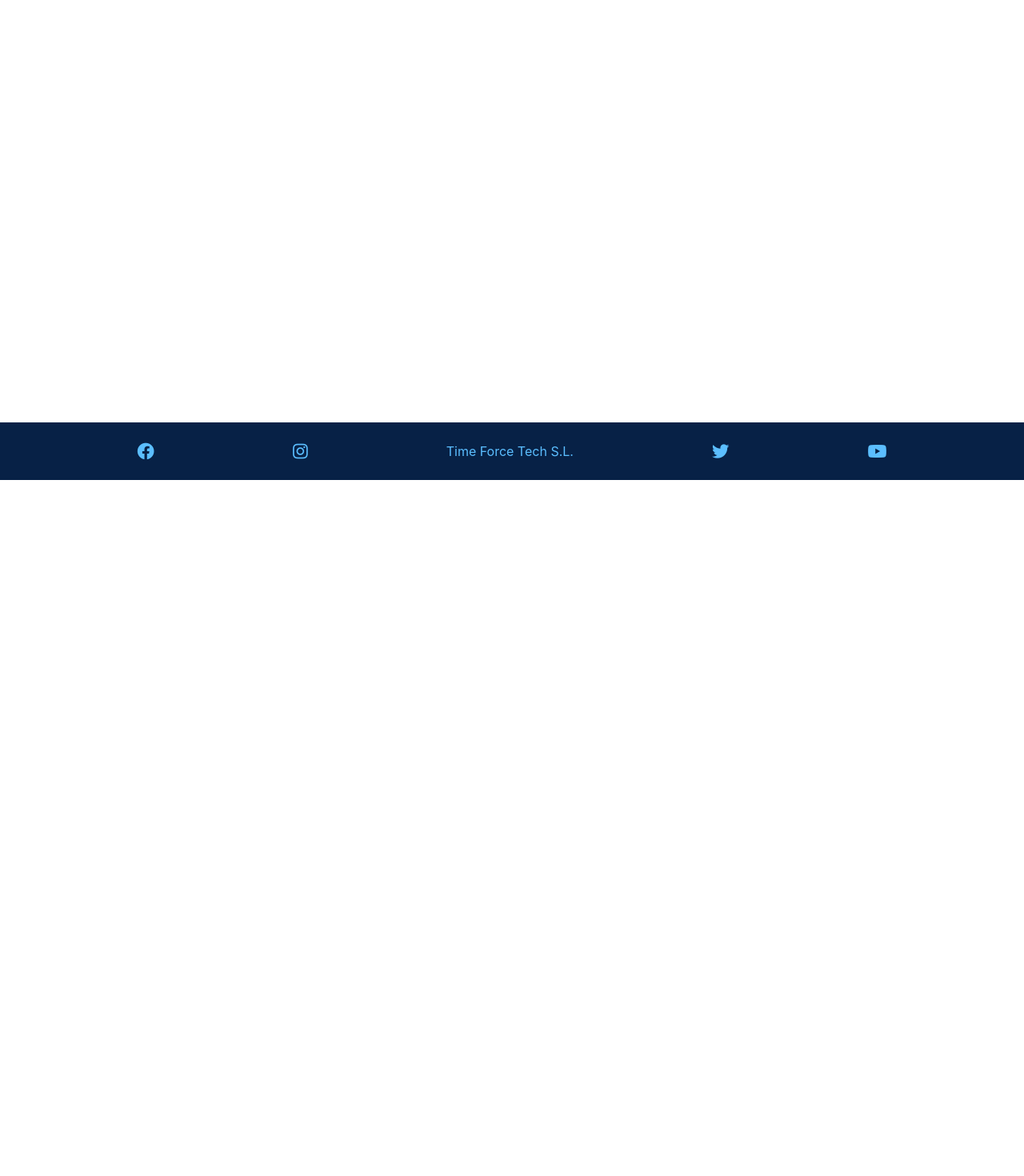
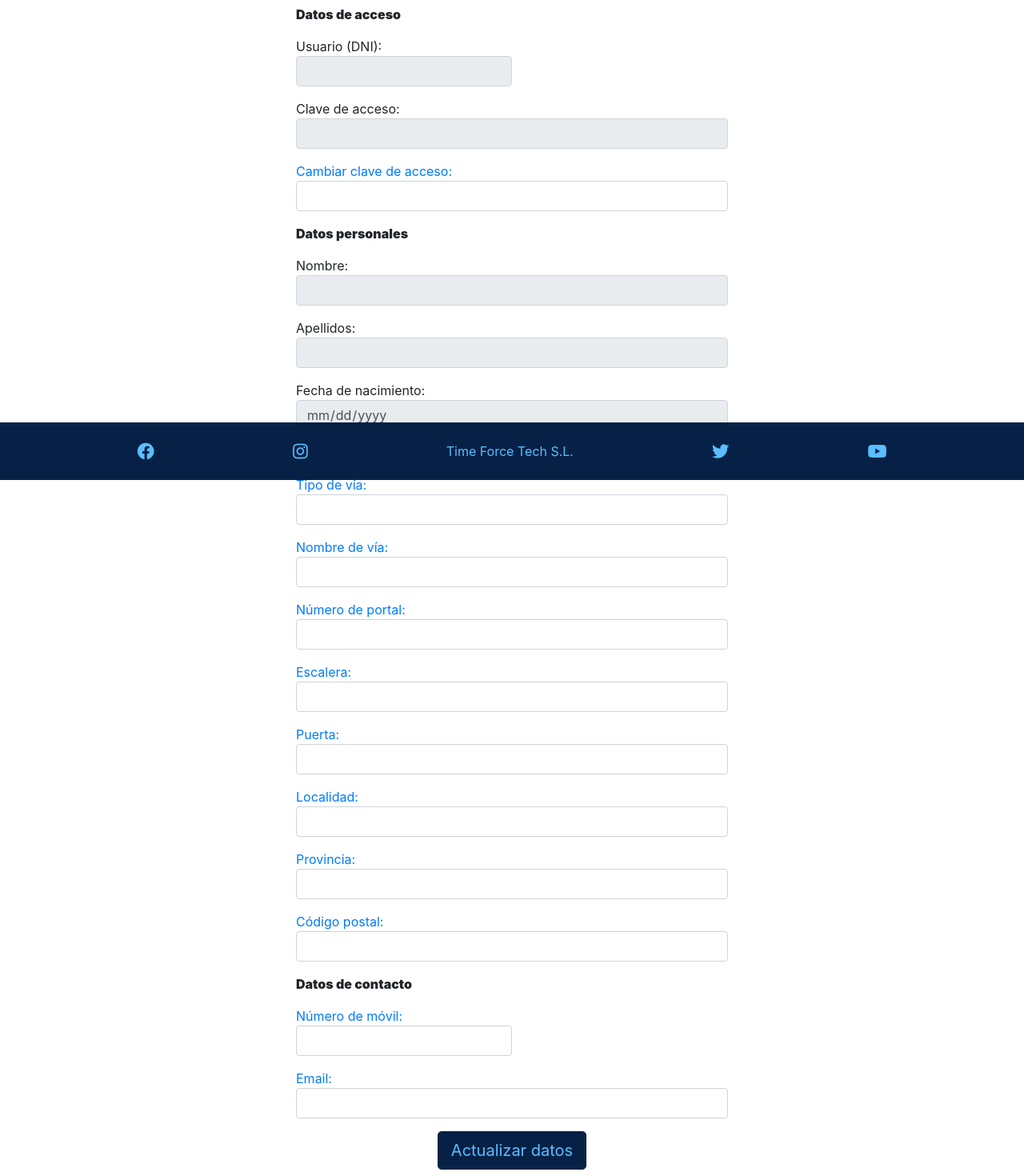
Before and after one commit to hcerpandam/TimeForceAppFERV1, an Angular app: page /perfil/1 in a window 1280 px wide. Before the commit this address led to /. Shown: the part 200-1670 px from the top of the page at 80% size. Before the commit the page ends 800 px from the top, so only its background shows below. Built offline with nearby package versions, Linux system fonts and the light colour scheme; no server answers.

Commit message:
Implementando servicios

```diff
--- a/src/app/components/home/header/header.component.html
+++ b/src/app/components/home/header/header.component.html
@@ -14,6 +14,10 @@
       <ul class="navbar-nav mx-auto">
 
       </ul>
+      <div class="col-md-6 col-md-offset-3 text-light">
+        <h1>Hi {{userName}}!</h1>
+        <p><a [routerLink]="['/login']" (click) ="logout()">Logout</a></p>
+      </div>
       <!--Drodown idiomas disponibles-->
       <ul class="navbar-nav mb-1">
         <li class="nav-item">
--- a/src/app/components/home/login/login.component.html
+++ b/src/app/components/home/login/login.component.html
@@ -14,32 +14,32 @@
         <form name="form" class="text-center" (ngSubmit)="f.form.valid &&  loginUsuario()" #f="ngForm" novalidate>
           <!--Usuario-->
           <div class="form-group mt-5 mb-5">
-            <label for="nif">Usuario (DNI)</label>
-            <input type="text" class="form-control mt-3" id="nif" aria-describedby="userHelp" name="Nif"
-                   [(ngModel)]="usuariolog.nif" #nif="ngModel"
-                   [ngClass]="{ 'is-invalid': f.submitted && nif.invalid }" required minlength="9" maxlength="9"/>
-            <small id="nifHelp" class="form-text text-muted text-center"> Introduce la letra de tu documento sin
+            <label for="username">Usuario (DNI)</label>
+            <input type="text" class="form-control mt-3" id="username" aria-describedby="userHelp" name="Nif"
+                   [(ngModel)]="usuariolog.username" #username="ngModel"
+                   [ngClass]="{ 'is-invalid': f.submitted && username.invalid }" required minlength="9" maxlength="9"/>
+            <small id="usernameHelp" class="form-text text-muted text-center"> Introduce la letra de tu documento sin
               espacio ni guión
             </small>
-            <div *ngIf="f.submitted && nif.invalid" class="invalid-feedback">
-              <div *ngIf="nif.errors.required">Usuario es un campo requerido</div>
-              <div *ngIf="nif.errors.minlength">Debes introducir 9 caracteres</div>
-              <div *ngIf="nif.errors.maxlength">Debes introducir 9 caracteres</div>
+            <div *ngIf="f.submitted && username.invalid" class="invalid-feedback">
+              <div *ngIf="username.errors.required">Usuario es un campo requerido</div>
+              <div *ngIf="username.errors.minlength">Debes introducir 9 caracteres</div>
+              <div *ngIf="username.errors.maxlength">Debes introducir 9 caracteres</div>
             </div>
           </div>
           <!--Contraseña-->
           <div class="form-group">
-            <label for="claveAcceso">Clave de acceso</label>
-            <input type="password" class="form-control mt-3" id="claveAcceso" aria-describedby="claveAcceso" name="claveAcceso"
-                   [(ngModel)]="usuariolog.claveAcceso" #claveAcceso="ngModel"
-                   [ngClass]="{ 'is-invalid': f.submitted && claveAcceso.invalid }" required minlength="8" maxlength="15"/>
-            <small id="claveAccesoHelp" class="form-text text-muted text-center"> La clave de acceso debe tener entre 8 y 15
+            <label for="password">Clave de acceso</label>
+            <input type="password" class="form-control mt-3" id="password" aria-describedby="password" name="password"
+                   [(ngModel)]="usuariolog.password" #password="ngModel"
+                   [ngClass]="{ 'is-invalid': f.submitted && password.invalid }" required minlength="8" maxlength="15"/>
+            <small id="passwordHelp" class="form-text text-muted text-center"> La clave de acceso debe tener entre 8 y 15
               caracteres
             </small>
-            <div *ngIf="f.submitted && claveAcceso.invalid" class="invalid-feedback">
-              <div *ngIf="claveAcceso.errors.required">Clave de acceso es un campo requerido</div>
-              <div *ngIf="claveAcceso.errors.minlength">La contraseña debe tener entre 8 y 15 caracteres</div>
-              <div *ngIf="claveAcceso.errors.maxlength">La contraseña debe tener entre 8 y 15 caracteres</div>
+            <div *ngIf="f.submitted && password.invalid" class="invalid-feedback">
+              <div *ngIf="password.errors.required">Clave de acceso es un campo requerido</div>
+              <div *ngIf="password.errors.minlength">La contraseña debe tener entre 8 y 15 caracteres</div>
+              <div *ngIf="password.errors.maxlength">La contraseña debe tener entre 8 y 15 caracteres</div>
             </div>
           </div>
           <!--Loguearse-->
--- a/src/app/components/user/myprofile/myprofile.component.html
+++ b/src/app/components/user/myprofile/myprofile.component.html
@@ -13,20 +13,20 @@
           <!--Usuario-->
           <!--TODO: Controlar que solo meta números y letras y solo 9-->
           <div class="form-group">
-            <label for="usuario">Usuario (DNI):</label>
-            <input [readOnly]="true" type="text" class="form-control w-50" id="usuario" aria-describedby="userHelp" name="usuario"
-                   [(ngModel)]="model.usuario" #usuario="ngModel"/>
+            <label for="username">Usuario (DNI):</label>
+            <input [readOnly]="true" type="text" class="form-control w-50" id="username" aria-describedby="userHelp" name="username"
+                   [(ngModel)]="usuarioModificado.username" #username="ngModel"/>
           </div>
           <!--Contraseña-->
           <div class="form-group">
-            <label for="cAcceso">Clave de acceso:</label>
-            <input [readOnly]="true" type="password" class="form-control" id="cAcceso" aria-describedby="cAccesoE" name="cAcceso"
-                   [(ngModel)]="model.cAcceso" #cAcceso="ngModel"/>
+            <label for="password">Clave de acceso:</label>
+            <input [readOnly]="true" type="password" class="form-control" id="password" aria-describedby="passwordHelp" name="password"
+                   [(ngModel)]="usuarioModificado.password" #password="ngModel"/>
           </div>
           <!--Cambiar contraseña-->
           <div class="form-group">
             <label for="cAcceso2" style="color: #007bff">Cambiar clave de acceso:</label>
-            <input type="password" class="form-control" id="cAcceso2" name="cAcceso2" [(ngModel)]="model.cAcceso2"
+            <input type="password" class="form-control" id="cAcceso2" name="cAcceso2" [(ngModel)]="usuarioModificado.cAcceso2"
                    #cAcceso2="ngModel"/>
           </div>
 
@@ -35,21 +35,21 @@
           <!--Nombre-->
           <!--TODO: Controlar que solo meta letras-->
           <div class="form-group">
-            <label for="fname">Nombre:</label>
-            <input [readOnly]="true" type="text" class="form-control" id="fname" name="fname" [(ngModel)]="model.fname" #fname="ngModel"/>
+            <label for="nombre">Nombre:</label>
+            <input [readOnly]="true" type="text" class="form-control" id="nombre" name="nombre" [(ngModel)]="usuarioModificado.nombre" #nombre="ngModel"/>
           </div>
           <!--Apellidos-->
           <!--TODO: Controlar que solo meta letras-->
           <div class="form-group">
-            <label for="surname">Apellidos:</label>
-            <input [readOnly]="true" type="text" class="form-control" id="surname" name="surname" [(ngModel)]="model.surname" #surname="ngModel"/>
+            <label for="apellidos">Apellidos:</label>
+            <input [readOnly]="true" type="text" class="form-control" id="apellidos" name="apellidos" [(ngModel)]="usuarioModificado.apellidos" #apellidos="ngModel"/>
           </div>
           <!--Fecha de nacimiento-->
           <!--TODO: Controlar que la fecha no sea anterior a 100 años antes-->
           <div class="form-group">
-            <label for="dateOfBirth">Fecha de nacimiento:</label>
-            <input [readOnly]="true" type="date" class="form-control" id="dateOfBirth" aria-describedby="dateBirth" name="dateOfBirth"
-                   [(ngModel)]="model.dateOfBirth" #dateOfBirth="ngModel"/>
+            <label for="fechaNacimiento">Fecha de nacimiento:</label>
+            <input [readOnly]="true" type="date" class="form-control" id="fechaNacimiento" aria-describedby="dateBirth" name="fechaNacimiento"
+                   [(ngModel)]="usuarioModificado.fechaNacimiento" #fechaNacimiento="ngModel"/>
           </div>
 
           <!--Datos de localización-->
@@ -57,71 +57,71 @@
           <!--Tipo de vía-->
           <!--TODO: Controlar que solo meta un valor const-tiposvia-->
           <div class="form-group">
-            <label for="roadType" style="color: #007bff">Tipo de vía:</label>
-            <input type="text" class="form-control" id="roadType" name="roadType" [(ngModel)]="model.roadType"
-                   #roadType="ngModel" [ngClass]="{ 'is-invalid': f.submitted && roadType.invalid }" required/>
-            <div *ngIf="f.submitted && roadType.invalid" class="invalid-feedback">
-              <div *ngIf="roadType.errors.required">Debes introducir un tipo de vía válido</div>
+            <label for="tipoVia" style="color: #007bff">Tipo de vía:</label>
+            <input type="text" class="form-control" id="tipoVia" name="tipoVia" [(ngModel)]="usuarioModificado.tipoVia"
+                   #tipoVia="ngModel" [ngClass]="{ 'is-invalid': f.submitted && tipoVia.invalid }" required/>
+            <div *ngIf="f.submitted && tipoVia.invalid" class="invalid-feedback">
+              <div *ngIf="tipoVia.errors.required">Debes introducir un tipo de vía válido</div>
             </div>
           </div>
           <!--Nombre-->
           <div class="form-group">
-            <label for="roadName" style="color: #007bff">Nombre de vía:</label>
-            <input type="text" class="form-control" id="roadName" name="roadName" [(ngModel)]="model.roadName"
-                   #roadName="ngModel" [ngClass]="{ 'is-invalid': f.submitted && roadName.invalid }" required/>
-            <div *ngIf="f.submitted && roadName.invalid" class="invalid-feedback">
-              <div *ngIf="roadName.errors.required">Nombre de vía es un campo requerido</div>
+            <label for="nombreVia" style="color: #007bff">Nombre de vía:</label>
+            <input type="text" class="form-control" id="nombreVia" name="nombreVia" [(ngModel)]="usuarioModificado.nombreVia"
+                   #nombreVia="ngModel" [ngClass]="{ 'is-invalid': f.submitted && nombreVia.invalid }" required/>
+            <div *ngIf="f.submitted && nombreVia.invalid" class="invalid-feedback">
+              <div *ngIf="nombreVia.errors.required">Nombre de vía es un campo requerido</div>
             </div>
           </div>
           <!--Número-->
           <!--TODO: Controlar que meta máximo tres digitos positivos-->
           <div class="form-group">
-            <label for="roadNumber" style="color: #007bff">Número de portal:</label>
-            <input type="number" class="form-control" id="roadNumber" name="roadNumber" [(ngModel)]="model.roadNumber"
-                   #roadNumber="ngModel" [ngClass]="{ 'is-invalid': f.submitted && roadNumber.invalid }" required/>
-            <div *ngIf="f.submitted && roadNumber.invalid" class="invalid-feedback">
-              <div *ngIf="roadNumber.errors.required">Número de portal es un campo requerido</div>
+            <label for="numeroPortal" style="color: #007bff">Número de portal:</label>
+            <input type="number" class="form-control" id="numeroPortal" name="numeroPortal" [(ngModel)]="usuarioModificado.numeroPortal"
+                   #numeroPortal="ngModel" [ngClass]="{ 'is-invalid': f.submitted && numeroPortal.invalid }" required/>
+            <div *ngIf="f.submitted && numeroPortal.invalid" class="invalid-feedback">
+              <div *ngIf="numeroPortal.errors.required">Número de portal es un campo requerido</div>
             </div>
           </div>
           <!--Escalera-->
           <div class="form-group">
-            <label for="stairs" style="color: #007bff">Escalera:</label>
-            <input type="text" class="form-control" id="stairs">
+            <label for="escalera" style="color: #007bff">Escalera:</label>
+            <input type="text" class="form-control" id="escalera">
           </div>
           <!--Puerta-->
           <!--TODO: Controlar que el número sea mayor que 0-->
           <div class="form-group">
-            <label for="door" style="color: #007bff">Puerta:</label>
-            <input type="number" class="form-control" id="door">
+            <label for="puerta" style="color: #007bff">Puerta:</label>
+            <input type="number" class="form-control" id="puerta">
           </div>
           <!--Localidad-->
           <div class="form-group">
-            <label for="localizacion" style="color: #007bff">Localidad:</label>
-            <input type="text" class="form-control" id="localizacion" name="localizacion"
-                   [(ngModel)]="model.localizacion" #localizacion="ngModel"
-                   [ngClass]="{ 'is-invalid': f.submitted && localizacion.invalid }" required/>
-            <div *ngIf="f.submitted && localizacion.invalid" class="invalid-feedback">
-              <div *ngIf="localizacion.errors.required">Localidad es un campo requerido</div>
+            <label for="localidad" style="color: #007bff">Localidad:</label>
+            <input type="text" class="form-control" id="localidad" name="localidad"
+                   [(ngModel)]="usuarioModificado.localidad" #localidad="ngModel"
+                   [ngClass]="{ 'is-invalid': f.submitted && localidad.invalid }" required/>
+            <div *ngIf="f.submitted && localidad.invalid" class="invalid-feedback">
+              <div *ngIf="localidad.errors.required">Localidad es un campo requerido</div>
             </div>
           </div>
           <!--Provincia-->
           <!--TODO: Controlar que solo sea un valor de const-provincias y crear la constante-->
           <div class="form-group">
-            <label for="province" style="color: #007bff">Provincia:</label>
-            <input type="text" class="form-control" id="province" name="province" [(ngModel)]="model.province"
-                   #province="ngModel" [ngClass]="{ 'is-invalid': f.submitted && province.invalid }" required/>
-            <div *ngIf="f.submitted && province.invalid" class="invalid-feedback">
-              <div *ngIf="province.errors.required">Provincia es un campo requerido</div>
+            <label for="provincia" style="color: #007bff">Provincia:</label>
+            <input type="text" class="form-control" id="provincia" name="provincia" [(ngModel)]="usuarioModificado.provincia"
+                   #provincia="ngModel" [ngClass]="{ 'is-invalid': f.submitted && provincia.invalid }" required/>
+            <div *ngIf="f.submitted && provincia.invalid" class="invalid-feedback">
+              <div *ngIf="provincia.errors.required">Provincia es un campo requerido</div>
             </div>
           </div>
           <!--Código postal-->
           <!--TODO: Controlar que meta exactamente 5 números positivos-->
           <div class="form-group">
-            <label for="postCode" style="color: #007bff">Código postal:</label>
-            <input type="number" class="form-control" id="postCode" name="postCode" [(ngModel)]="model.postCode"
-                   #postCode="ngModel" [ngClass]="{ 'is-invalid': f.submitted && postCode.invalid }" required/>
-            <div *ngIf="f.submitted && postCode.invalid" class="invalid-feedback">
-              <div *ngIf="postCode.errors.required">Código postal es un campo requerido</div>
+            <label for="codPostal" style="color: #007bff">Código postal:</label>
+            <input type="number" class="form-control" id="codPostal" name="codPostal" [(ngModel)]="usuarioModificado.codPostal"
+                   #codPostal="ngModel" [ngClass]="{ 'is-invalid': f.submitted && codPostal.invalid }" required/>
+            <div *ngIf="f.submitted && codPostal.invalid" class="invalid-feedback">
+              <div *ngIf="codPostal.errors.required">Código postal es un campo requerido</div>
             </div>
           </div>
 
@@ -130,18 +130,18 @@
           <!--Móvil-->
           <!--TODO: Controlar que meta exactamente 9 números positivos-->
           <div class="form-group">
-            <label for="cellNumber" style="color: #007bff">Número de móvil:</label>
-            <input type="number" class="form-control w-50" id="cellNumber" name="cellNumber"
-                   [(ngModel)]="model.cellNumber" #cellNumber="ngModel"
-                   [ngClass]="{ 'is-invalid': f.submitted && cellNumber.invalid }" required/>
-            <div *ngIf="f.submitted && cellNumber.invalid" class="invalid-feedback">
-              <div *ngIf="cellNumber.errors.required">Por favor, introduce tu número de móvil</div>
+            <label for="telefono" style="color: #007bff">Número de móvil:</label>
+            <input type="number" class="form-control w-50" id="telefono" name="telefono"
+                   [(ngModel)]="usuarioModificado.telefono" #telefono="ngModel"
+                   [ngClass]="{ 'is-invalid': f.submitted && telefono.invalid }" required/>
+            <div *ngIf="f.submitted && telefono.invalid" class="invalid-feedback">
+              <div *ngIf="telefono.errors.required">Por favor, introduce tu número de móvil</div>
             </div>
           </div>
           <!--Email-->
           <div class="form-group">
             <label for="mail" style="color: #007bff">Email:</label>
-            <input type="email" class="form-control" id="mail" name="mail" [(ngModel)]="model.mail" #mail="ngModel"
+            <input type="email" class="form-control" id="mail" name="mail" [(ngModel)]="usuarioModificado.mail" #mail="ngModel"
                    [ngClass]="{ 'is-invalid': f.submitted && mail.invalid }" required email/>
             <div *ngIf="f.submitted && mail.invalid" class="invalid-feedback">
               <div *ngIf="mail.errors.required">Por favor, introduce tu email</div>
@@ -150,7 +150,11 @@
           </div>
           <!--Enviar formulario-->
           <div class="mx-auto text-center">
-            <button type="submit" class="btn headerstyle btn-lg" (click)="modificarUsuario()">Actualizar datos</button><!--TODO: Esto (click)="onSubmit()" no está bien-->
+            <button type="submit" class="btn headerstyle btn-lg" (click)="modificarUsuario()">Actualizar datos</button>
+          </div>
+          <!--Eliminar cuenta-->
+          <div class="mx-auto text-center mt-5">
+            <button type="button" disabled class="btn bg-danger text-light" (click)="eliminarUsuario(usuarioModificado)">Borrar cuenta</button>
           </div>
         </form>
       </div>
--- a/src/app/components/user/myprofile/myprofile.component.ts
+++ b/src/app/components/user/myprofile/myprofile.component.ts
@@ -14,7 +14,7 @@ export class MyprofileComponent implements OnInit {
   /**
    * Declaración objeto usuario
    */
-  private usuarioModificado: Usuario = new Usuario()
+  private usuarioModificado: Usuario = new Usuario();
 
   //Solo pruebas
   onSubmit() {
@@ -28,14 +28,25 @@ export class MyprofileComponent implements OnInit {
 
   cargarUsuario(): void{
     this.activatedRoute.params.subscribe(params => {
-      let id = params['id']
+      let id = params['id'];
       if(id){this.usuarioService.findById(id).subscribe( (usuarioModificado) => this.usuarioModificado = usuarioModificado)}})
   }
 
   modificarUsuario():void{
     this.usuarioService.updateUsuario(this.usuarioModificado)
-      .subscribe( usuarioModificado => {this.router.navigate(['/perfil'])
+      .subscribe( usuarioModificado => {this.router.navigate(['/usuarios/perfil/:id']);
         swal.fire('Usuario Modificado', `Usuario ${usuarioModificado.nombre} modificado con éxito!`, 'success')})
   }
 
+  eliminarUsuario(usuarioModificado: Usuario):void{
+    this.usuarioService.deleteUsuario(usuarioModificado.idUsuario)
+      .subscribe((usuarioModificado)=>{this.router.navigate(['/home]']);
+        swal.fire(
+          'Usuario Eliminado!',
+          `Usuario ${usuarioModificado.nombre} eliminado con éxito.`,
+          'success'
+        )
+      }
+    )
+  }
 }
--- a/src/app/components/user/topbaruser/topbaruser.component.html
+++ b/src/app/components/user/topbaruser/topbaruser.component.html
@@ -25,7 +25,7 @@
           </button>
         </li>
         <li class="mx-md-0 mx-lg-5">
-          <button type="button" class="btn topbarstyle" routerLink="/perfil">
+          <button type="button" class="btn topbarstyle" routerLink="/perfil/:id">
             {{textButtonMiCuenta}}
           </button>
         </li>
--- a/src/app/model/usuario.ts
+++ b/src/app/model/usuario.ts
@@ -2,9 +2,9 @@ export class Usuario {
 
    idUsuario: number;
 
-   nif: string;
+   username: string;
 
-   claveAcceso: string;
+   password: string;
 
    nombre: string;
 
```
Also changed, not shown: src/app/app-routing.module.ts (+4 -4 lines), src/app/components/home/header/header.component.ts (+39 -3 lines), src/app/components/home/login/login.component.ts (+22 -3 lines), src/app/services/usuario.service.ts (+6 -6 lines).
